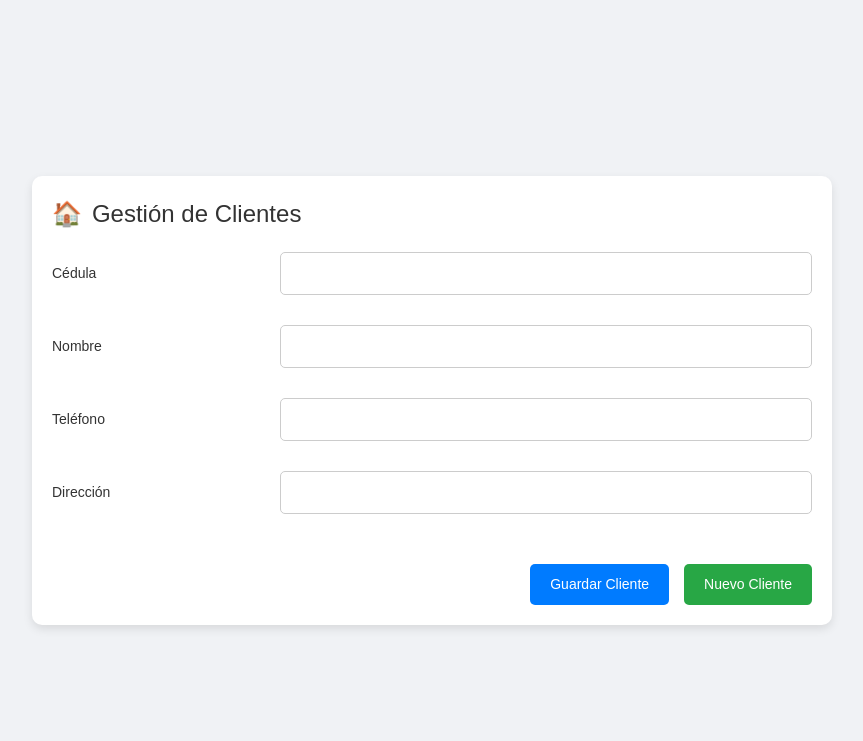
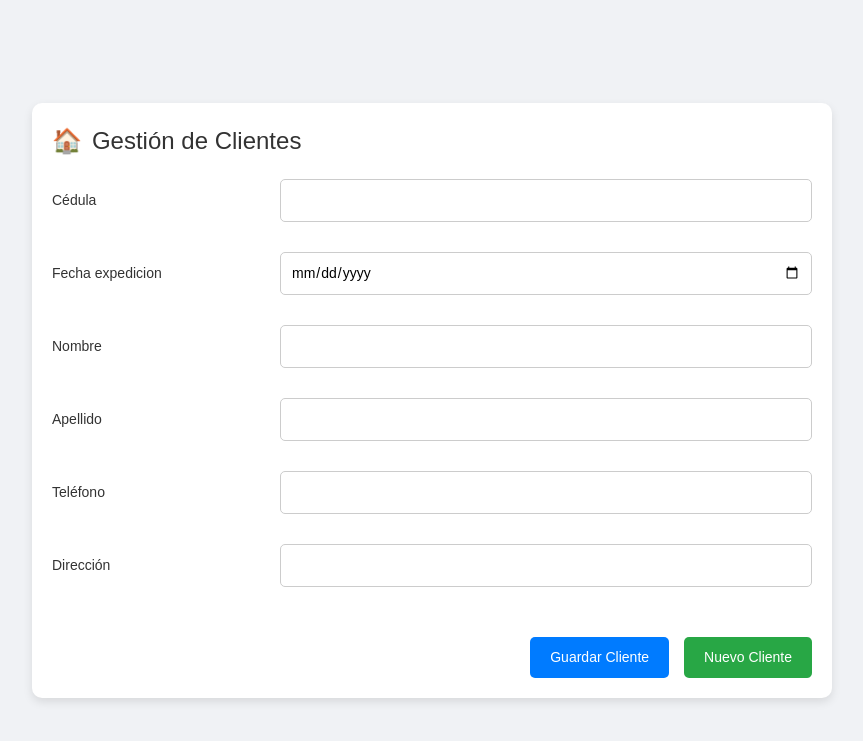
Before and after one commit to winsignares/sivande, a Flask app: page /clientes in a window 1280 px wide. Shown: the top 741 px of the page, without its empty margins (208-1071 px from the left). Run offline with Flask 3, Linux system fonts and the light colour scheme; parts of the project's set-up code (start-up, migrations or seed data) failed here and were passed over.

Commit message:
feat(cliente): Agregar campos de apellido y fecha de expedición al formulario de creación de clientes

```diff
--- a/app/config/static/js/view/cliente.js
+++ b/app/config/static/js/view/cliente.js
@@ -4,25 +4,29 @@ import { crearCliente } from "../api/cliente";
 function cliente() {
     const cedula = document.getElementById('cedula').value.trim();
     const nombre = document.getElementById('nombre').value.trim();
+    const apellido = document.getElementById('apellido').value.trim();
     const telefono = document.getElementById('telefono').value.trim();
     const direccion = document.getElementById('direccion').value.trim();
+    const fechaExp = document.getElementById('exp').value.trim();
 
     // Validaciones básicas
-    if (!cedula || !nombre || !telefono || !direccion) {
+    if (!cedula || !nombre || !apellido || !telefono || !direccion || !fechaExp) {
         alert("Por favor completa todos los campos correctamente.");
         return;
     }
 
     try {
-        const resp = crearCliente(cedula, nombre, telefono, direccion);
+        const resp = crearCliente(cedula, nombre, apellido, telefono, direccion, fechaExp);
         console.log(resp);
         document.getElementById("successModal").classList.remove("hidden");
 
         // Limpiar campos
         document.getElementById('cedula').value = '';
         document.getElementById('nombre').value = '';
+        document.getElementById('apellido').value = '';
         document.getElementById('telefono').value = '';
         document.getElementById('direccion').value = '';
+        document.getElementById('exp').value = '';
         document.getElementById('cedula').focus();
 
     } catch (error) {
--- a/app/config/templates/clientes.html
+++ b/app/config/templates/clientes.html
@@ -22,8 +22,16 @@
                 <input type="text" id="cedula" name="cedula">
             </div>
             <div class="input-group">
+                <label for="cedula">Fecha expedicion</label>
+                <input type="date" id="exp" name="exp" ">
+            </div>
+            <div class="input-group">
                 <label for="nombre">Nombre</label>
                 <input type="text" id="nombre" name="nombre">
+            </div>
+            <div class="input-group">
+                <label for="nombre">Apellido</label>
+                <input type="text" id="apellido" name="apellido">
             </div>
             <div class="input-group">
                 <label for="telefono">Teléfono</label>
```
Also changed, not shown: app/config/static/js/api/cliente.js (+5 -3 lines).
